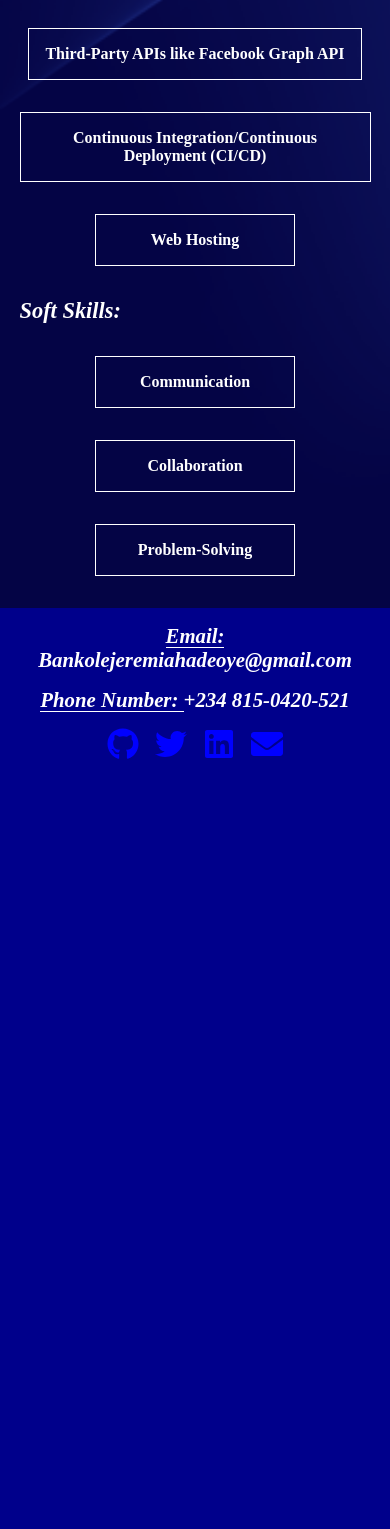
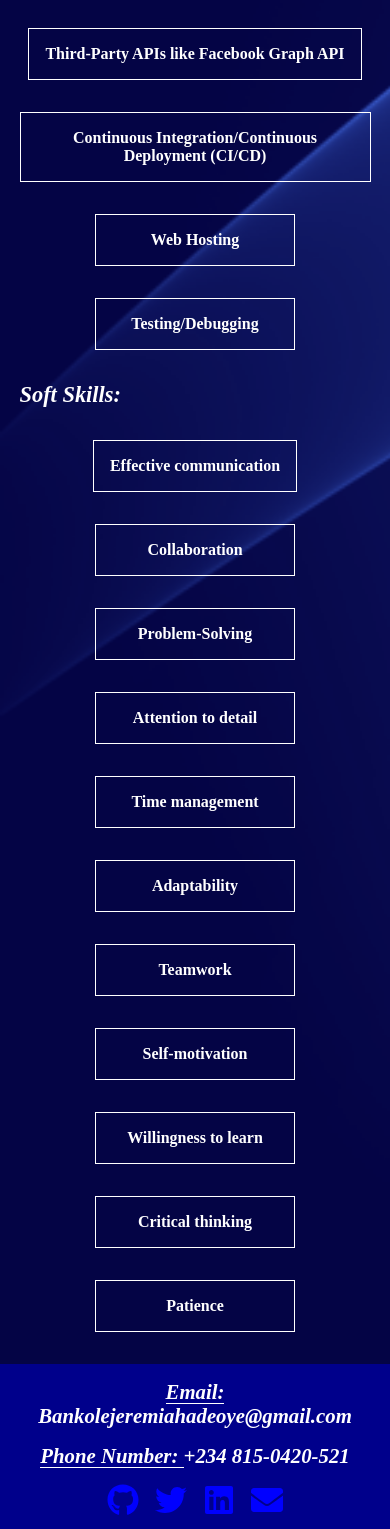
Before and after one commit to Adeoye-J/Jeremiah-Bankole, a React (Vite) app: page /skills in a window 390 px wide. Shown: the part 1989-3518 px from the top of the page. Before the commit the page ends 2769 px from the top, so only its background shows below. Built offline with nearby package versions, Linux system fonts and the light colour scheme.

Commit message:
changes navbar functionality and including responsive footer

```diff
--- a/src/components/Skills/Skills.jsx
+++ b/src/components/Skills/Skills.jsx
@@ -61,12 +61,21 @@ const Skills = () => {
                 <li>Third-Party APIs like Facebook Graph API</li>
                 <li>Continuous Integration/Continuous Deployment (CI/CD)</li>
                 <li>Web Hosting</li>
+                <li>Testing/Debugging</li>
               </ul>
               <h2>Soft Skills:</h2>
               <ul className='skills flex'>
-                <li>Communication</li>
+                <li>Effective communication</li>
                 <li>Collaboration</li>
                 <li>Problem-Solving</li>
+                <li>Attention to detail</li>
+                <li>Time management</li>
+                <li>Adaptability</li>
+                <li>Teamwork</li>
+                <li>Self-motivation</li>
+                <li>Willingness to learn</li>
+                <li>Critical thinking</li>
+                <li>Patience</li>
               </ul>
             </div>
           }
```
